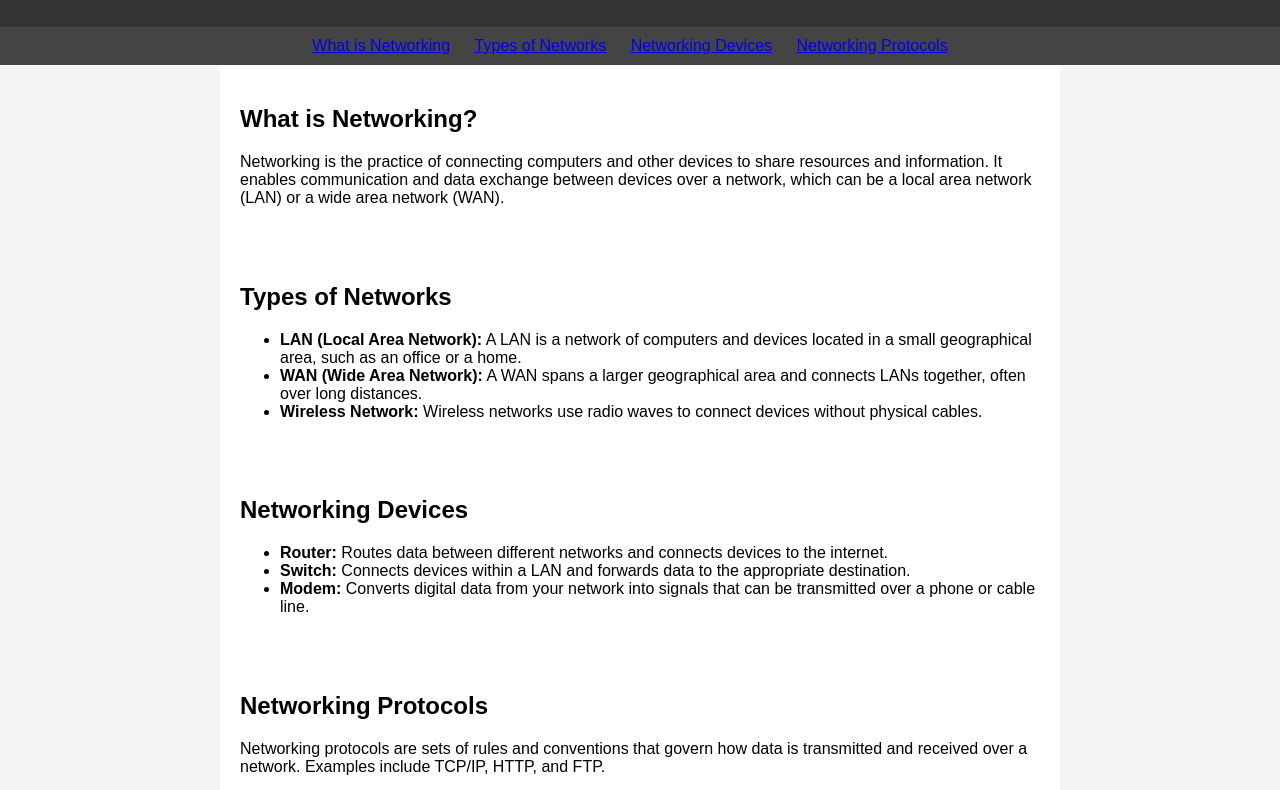
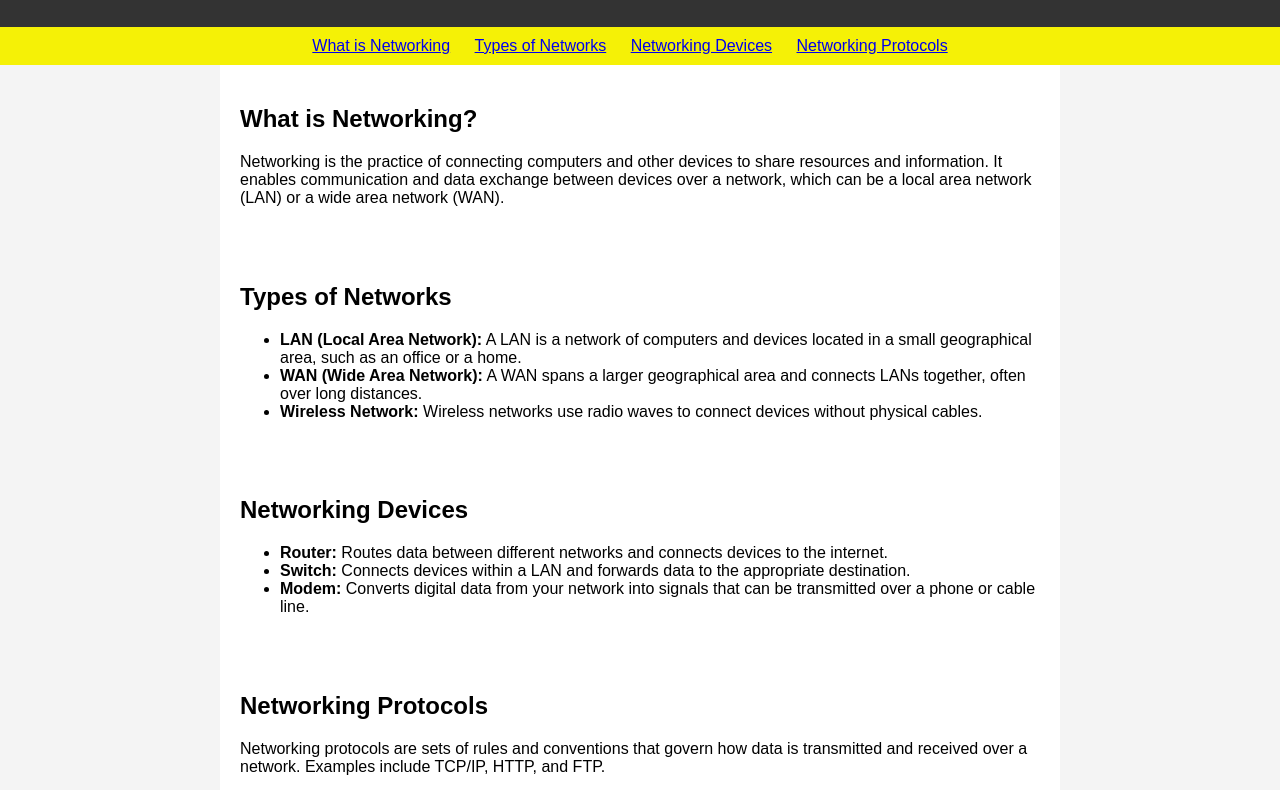
Before and after one commit to snort12/terraform-beginner-bootcamp-2023, a plain HTML site: page public/index.html in a window 1280 px wide. Shown: the part 93-883 px from the top of the page. Drawn offline with Linux system fonts and the light colour scheme.

Commit message:
#35 invalidate cloudfront stack when content version changes (#36)

```diff
--- a/public/index.html
+++ b/public/index.html
@@ -20,7 +20,7 @@
         }
 
         nav {
-            background-color: #444;
+            background-color: #f5f106;
             color: #fff;
             padding: 10px;
         }
```
Also changed, not shown: 6 other files.
